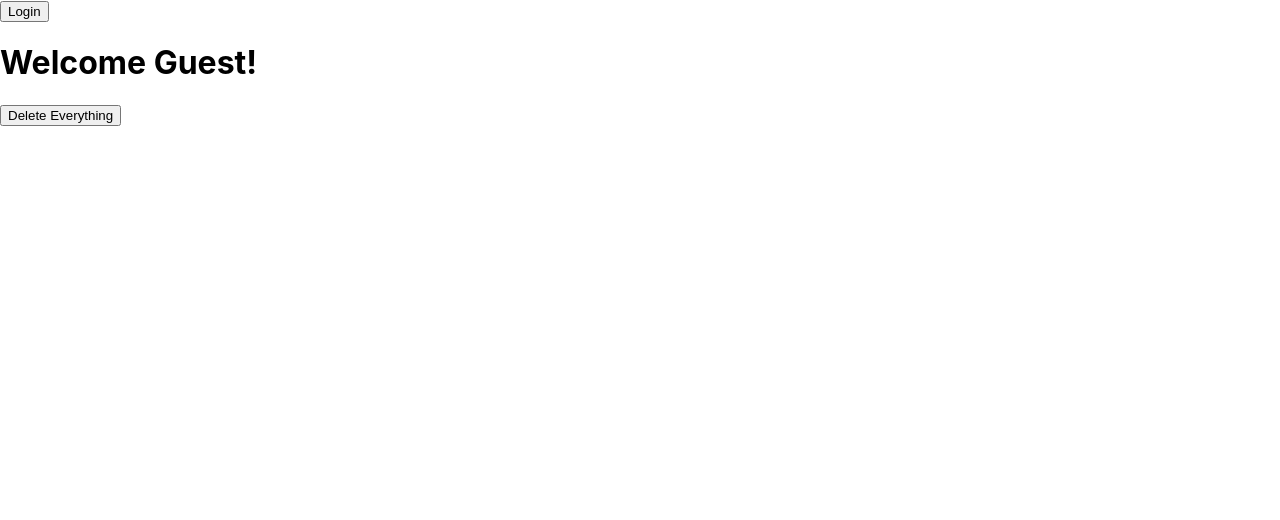
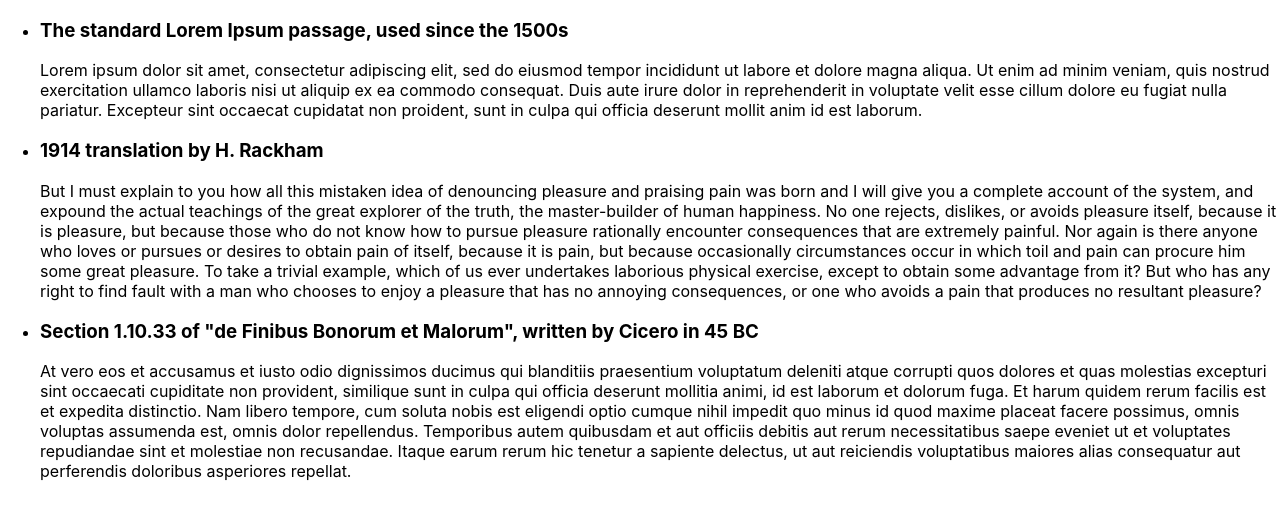
Before and after one commit to Mridul0001/ReactJS, a React (Create React App) app in the folder create-react-app/my-app/: page / in a window 1280 px wide. Shown: the top 520 px of the page. Built offline with nearby package versions, Linux system fonts and the light colour scheme.

Commit message:
Lists and Keys

```diff
--- a/create-react-app/my-app/src/App.js
+++ b/create-react-app/my-app/src/App.js
@@ -2,66 +2,29 @@ import React from 'react';
 import logo from './logo.svg';
 import './App.css';
 
-function Welcome(props){
+function ListItem(props){
   return (
-    <h1>Welcome {props.name}!</h1>
+    <div>
+      <li>
+        <h3>{props.title}</h3>
+        <p>{props.content}</p>
+      </li>
+    </div>
   );
 }
 
-function LoginButton(props){
-  return (
-    <button onClick={props.onClick}>Login</button>
-  );
-}
-
-function LogoutButton(props){
-  return (
-    <button onClick={props.onClick}>Logout</button>
-  );
-}
-
-function Delete(props){
-  return (
-    <button onClick={props.onClick}>Delete Everything</button>
-  );
-}
-
-class Display extends React.Component{
+class Blog extends React.Component{
   constructor(props){
     super(props);
-    this.handleDelete = this.handleDelete.bind(this);
-    this.handleLoginClick = this.handleLogicClick.bind(this);
-    this.handleLogoutClick = this.handleLogoutClick.bind(this);
-    this.state = {isLoggedIn: false, isDeleted: false};
   }
 
-  handleDelete(){
-    this.setState({isDeleted: true});
-  }
-
-  handleLogicClick(){
-    this.setState({isLoggedIn: true});
-  }
-
-  handleLogoutClick(){
-    this.setState({isLoggedIn: false});
-  }
-
-  render(){
-    const isLoggedIn = this.state.isLoggedIn;
-    let button = isLoggedIn ?  <LogoutButton onClick={this.handleLogoutClick}/> : <LoginButton onClick={this.handleLoginClick}/>
-    let greet = isLoggedIn ? <Welcome name="Mridul" /> : <Welcome name="Guest" />
-    let del = <Delete onClick={this.handleDelete} />;
-    if(this.state.isDeleted){
-      return null;
-    }
-
+  render() {
     return (
-      <div>
-        {button}
-        {greet}
-        {del}
-      </div>
+      <ul>
+      {this.props.data.map((data) => (
+        <ListItem key={data.id} title={data.title} content={data.content}/>
+      ))}
+      </ul>
     );
   }
 }
@@ -77,4 +40,4 @@ function App(props) {
   );
 }
 
-export default Display;
+export default Blog;
--- a/create-react-app/my-app/src/index.js
+++ b/create-react-app/my-app/src/index.js
@@ -1,12 +1,30 @@
 import React from 'react';
 import ReactDOM from 'react-dom';
 import './index.css';
-import Display from './App';
+import Blog from './App';
 import * as serviceWorker from './serviceWorker';
+
+const data = [
+  {
+    id: "a",
+    title: "The standard Lorem Ipsum passage, used since the 1500s",
+    content: "Lorem ipsum dolor sit amet, consectetur adipiscing elit, sed do eiusmod tempor incididunt ut labore et dolore magna aliqua. Ut enim ad minim veniam, quis nostrud exercitation ullamco laboris nisi ut aliquip ex ea commodo consequat. Duis aute irure dolor in reprehenderit in voluptate velit esse cillum dolore eu fugiat nulla pariatur. Excepteur sint occaecat cupidatat non proident, sunt in culpa qui officia deserunt mollit anim id est laborum."
+  },
+  {
+    id: "b",
+    title: "1914 translation by H. Rackham",
+    content: "But I must explain to you how all this mistaken idea of denouncing pleasure and praising pain was born and I will give you a complete account of the system, and expound the actual teachings of the great explorer of the truth, the master-builder of human happiness. No one rejects, dislikes, or avoids pleasure itself, because it is pleasure, but because those who do not know how to pursue pleasure rationally encounter consequences that are extremely painful. Nor again is there anyone who loves or pursues or desires to obtain pain of itself, because it is pain, but because occasionally circumstances occur in which toil and pain can procure him some great pleasure. To take a trivial example, which of us ever undertakes laborious physical exercise, except to obtain some advantage from it? But who has any right to find fault with a man who chooses to enjoy a pleasure that has no annoying consequences, or one who avoids a pain that produces no resultant pleasure?"
+  },
+  {
+    id: "c",
+    title: "Section 1.10.33 of \"de Finibus Bonorum et Malorum\", written by Cicero in 45 BC",
+    content: "At vero eos et accusamus et iusto odio dignissimos ducimus qui blanditiis praesentium voluptatum deleniti atque corrupti quos dolores et quas molestias excepturi sint occaecati cupiditate non provident, similique sunt in culpa qui officia deserunt mollitia animi, id est laborum et dolorum fuga. Et harum quidem rerum facilis est et expedita distinctio. Nam libero tempore, cum soluta nobis est eligendi optio cumque nihil impedit quo minus id quod maxime placeat facere possimus, omnis voluptas assumenda est, omnis dolor repellendus. Temporibus autem quibusdam et aut officiis debitis aut rerum necessitatibus saepe eveniet ut et voluptates repudiandae sint et molestiae non recusandae. Itaque earum rerum hic tenetur a sapiente delectus, ut aut reiciendis voluptatibus maiores alias consequatur aut perferendis doloribus asperiores repellat."
+  }
+];
 
 ReactDOM.render(
   <React.StrictMode>
-    <Display />
+    <Blog data={data} />
   </React.StrictMode>,
   document.getElementById('root')
 );
```
